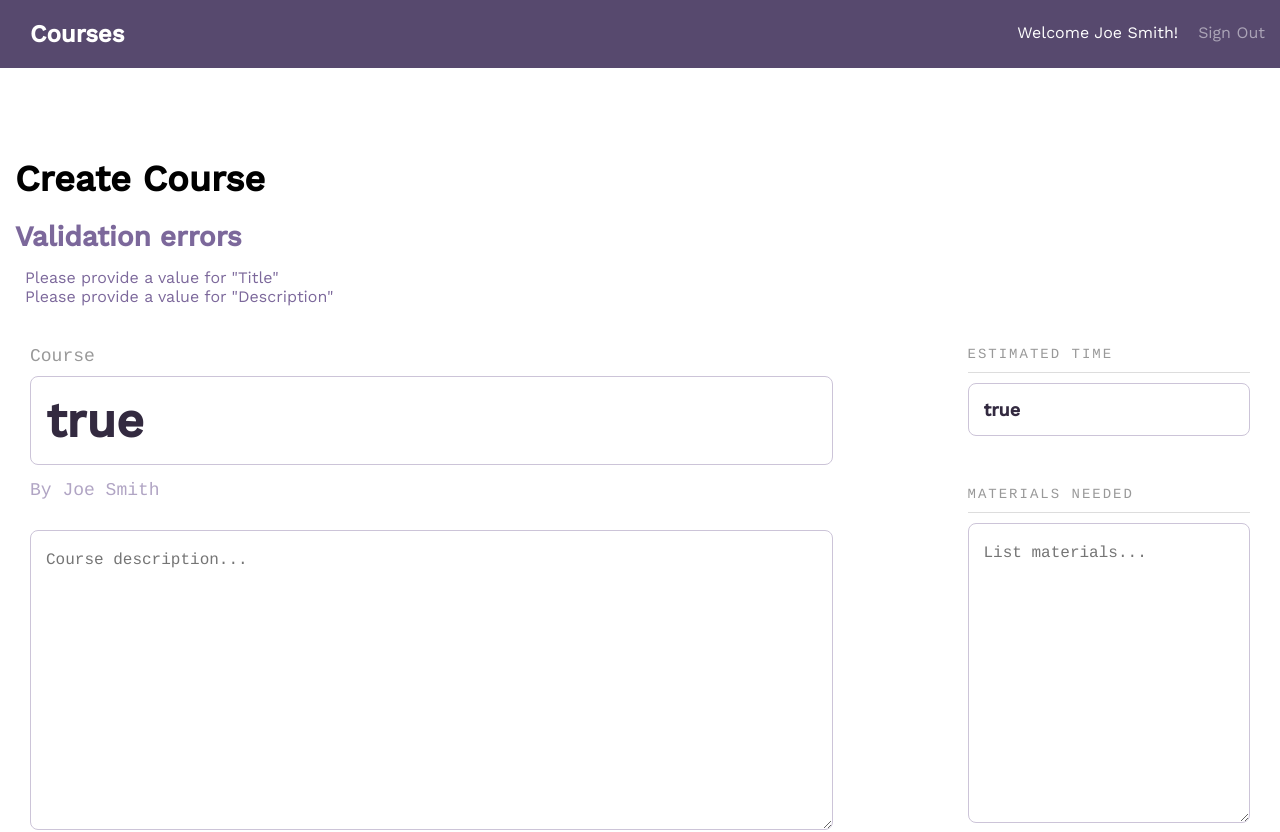
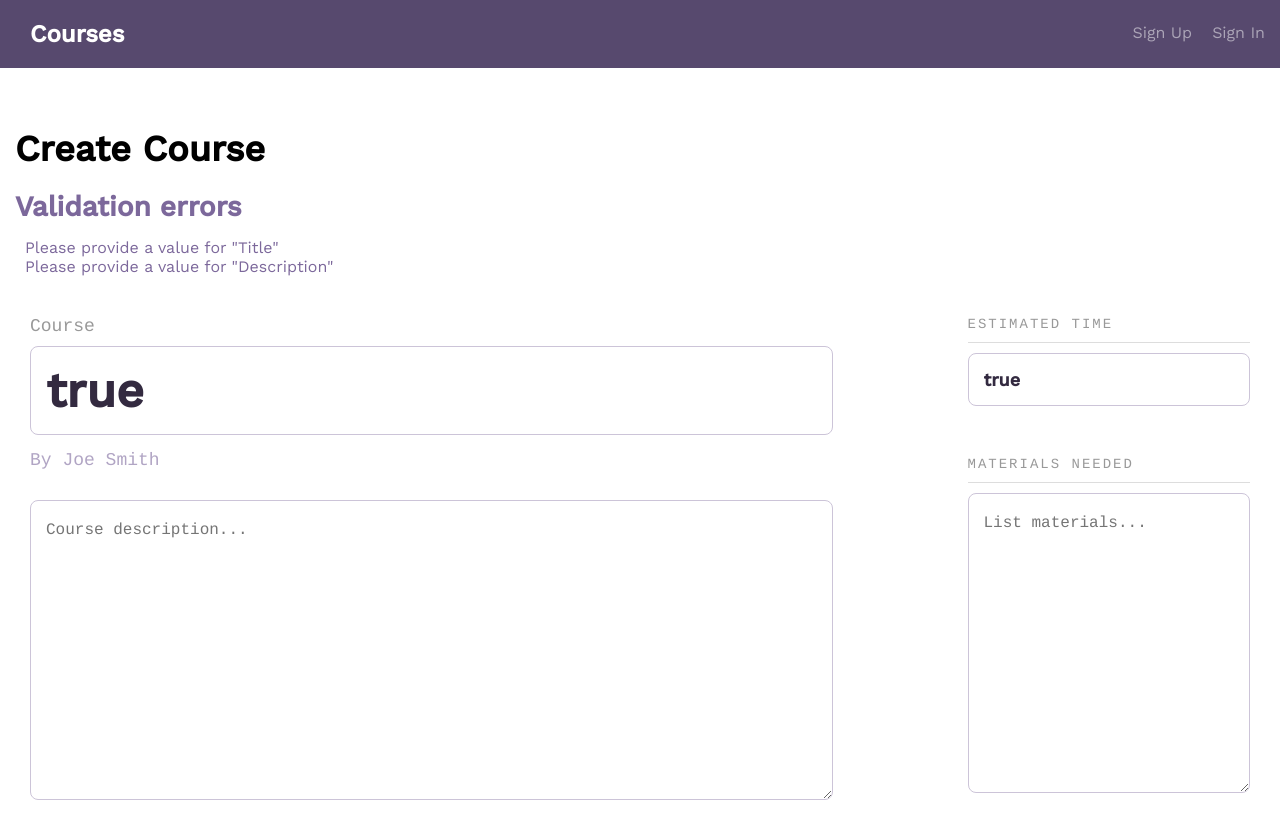
Before and after one commit to Taimoor0217/react-school-management-app, a React (Create React App) app: page /courses/create in a window 1280 px wide. Shown: the top 832 px of the page. Built offline with nearby package versions, Linux system fonts and the light colour scheme.

Commit message:
seperate out static header

```diff
--- a/src/components/CourseDetail.jsx
+++ b/src/components/CourseDetail.jsx
@@ -3,12 +3,6 @@ export default function(){
     return (
         <>
             <div>
-            <div className="header">
-                <div className="bounds">
-                <h1 className="header--logo">Courses</h1>
-                <nav><span>Welcome Joe Smith!</span><a className="signout" href="index.html">Sign Out</a></nav>
-                </div>
-            </div>
             <hr />
             <div>
                 <div className="actions--bar">
--- a/src/components/Courses.jsx
+++ b/src/components/Courses.jsx
@@ -1,14 +1,8 @@
-import React  from 'react';
+import React , {useState , useEffect } from 'react';
 export default function(){
     return (
         <>
         <div>
-        <div className="header">
-            <div className="bounds">
-            <h1 className="header--logo">Courses</h1>
-            <nav><a className="signup" href="sign-up.html">Sign Up</a><a className="signin" href="sign-in.html">Sign In</a></nav>
-            </div>
-        </div>
         <hr />
         <div className="bounds">
             <div className="grid-33"><a className="course--module course--link" href="course-detail.html">
--- a/src/components/CreateCourse.jsx
+++ b/src/components/CreateCourse.jsx
@@ -3,13 +3,6 @@ export default function(){
     return (
         <>
             <div>
-            <div className="header">
-                <div className="bounds">
-                <h1 className="header--logo">Courses</h1>
-                <nav><span>Welcome Joe Smith!</span><a className="signout" href="index.html">Sign Out</a></nav>
-                </div>
-            </div>
-            <hr />
             <div className="bounds course--detail">
                 <h1>Create Course</h1>
                 <div>
--- a/src/components/Error.jsx
+++ b/src/components/Error.jsx
@@ -3,13 +3,6 @@ export default function(){
     return(
         <>
         <div>
-            <div className="header">
-                <div className="bounds">
-                <h1 className="header--logo">Courses</h1>
-                <nav><a className="signup" href="sign-up.html">Sign Up</a><a className="signin" href="sign-in.html">Sign In</a></nav>
-                </div>
-            </div>
-            <hr />
             <div className="bounds">
                 <h1>Error</h1>
                 <p>Sorry! We just encountered an unexpected error.</p>
--- a/src/components/Forbidden.jsx
+++ b/src/components/Forbidden.jsx
@@ -3,13 +3,6 @@ export default function(){
     return (
         <>
           <div>
-            <div className="header">
-                <div className="bounds">
-                <h1 className="header--logo">Courses</h1>
-                <nav><span>Welcome Joe Smith!</span><a className="signout" href="index.html">Sign Out</a></nav>
-                </div>
-            </div>
-            <hr />
             <div className="bounds">
                 <h1>Forbidden</h1>
                 <p>Oh oh! You can't access this page.</p>
--- /dev/null
+++ b/src/components/Header.jsx
@@ -0,0 +1,13 @@
+import React from 'react';
+export default function(props){
+    return (
+        <>
+        <div className="header">
+            <div className="bounds">
+            <h1 className="header--logo">Courses</h1>
+            <nav><a className="signup" href="sign-up.html">Sign Up</a><a className="signin" href="sign-in.html">Sign In</a></nav>
+            </div>
+        </div>
+        </>
+    )
+}
--- a/src/components/NotFound.jsx
+++ b/src/components/NotFound.jsx
@@ -3,12 +3,6 @@ export default function(){
     return (
         <>
             <div>
-            <div className="header">
-                <div className="bounds">
-                <h1 className="header--logo">Courses</h1>
-                <nav><a className="signup" href="sign-up.html">Sign Up</a><a className="signin" href="sign-in.html">Sign In</a></nav>
-                </div>
-            </div>
             <hr />
             <div className="bounds">
                 <h1>Not Found</h1>
--- a/src/components/Routing.jsx
+++ b/src/components/Routing.jsx
@@ -15,11 +15,13 @@ const UserSignUp = lazy(() => import('./UserSignUp'));
 const NotFound = lazy(() => import('./NotFound'));
 const Forbidden = lazy(() => import('./Forbidden'));
 const Error = lazy(() => import('./Error'));
+const Header = lazy(() => import('./Header'));
 
 export default function Routing() {
   return (
     <Router>
       <Suspense fallback={<div>Loading ..</div>}>
+        <Header />
         <Switch>
           <Route exact path="/courses/:id/update">
             <UpdateCourse />
@@ -49,7 +51,7 @@ export default function Routing() {
             <Courses />
           </Route>
           <Route exact path="/*">
-            <Courses />
+            <NotFound />
           </Route>
         </Switch>
       </Suspense>
--- a/src/components/UpdateCourse.jsx
+++ b/src/components/UpdateCourse.jsx
@@ -3,13 +3,6 @@ export default function(){
     return (
         <>
         <div>
-        <div className="header">
-            <div className="bounds">
-            <h1 className="header--logo">Courses</h1>
-            <nav><span>Welcome Joe Smith!</span><a className="signout" href="index.html">Sign Out</a></nav>
-            </div>
-        </div>
-        <hr />
         <div className="bounds course--detail">
             <h1>Update Course</h1>
             <div>
--- a/src/components/UserSignIn.jsx
+++ b/src/components/UserSignIn.jsx
@@ -3,20 +3,6 @@ export default function(){
     return (
         <>
         <div>
-        <div className="header">
-            <div className="bounds">
-            <h1 className="header--logo">Courses</h1>
-            <nav>
-                <a className="signup" href="sign-up.html">
-                Sign Up
-                </a>
-                <a className="signin" href="sign-in.html">
-                Sign In
-                </a>
-            </nav>
-            </div>
-        </div>
-        <hr />
         <div className="bounds">
             <div className="grid-33 centered signin">
             <h1>Sign In</h1>
--- a/src/components/UserSignUp.jsx
+++ b/src/components/UserSignUp.jsx
@@ -3,13 +3,6 @@ export default function(){
     return (
         <>
         <div>
-        <div className="header">
-            <div className="bounds">
-            <h1 className="header--logo">Courses</h1>
-            <nav><a className="signup" href="sign-up.html">Sign Up</a><a className="signin" href="sign-in.html">Sign In</a></nav>
-            </div>
-        </div>
-        <hr />
         <div className="bounds">
             <div className="grid-33 centered signin">
             <h1>Sign Up</h1>
```
